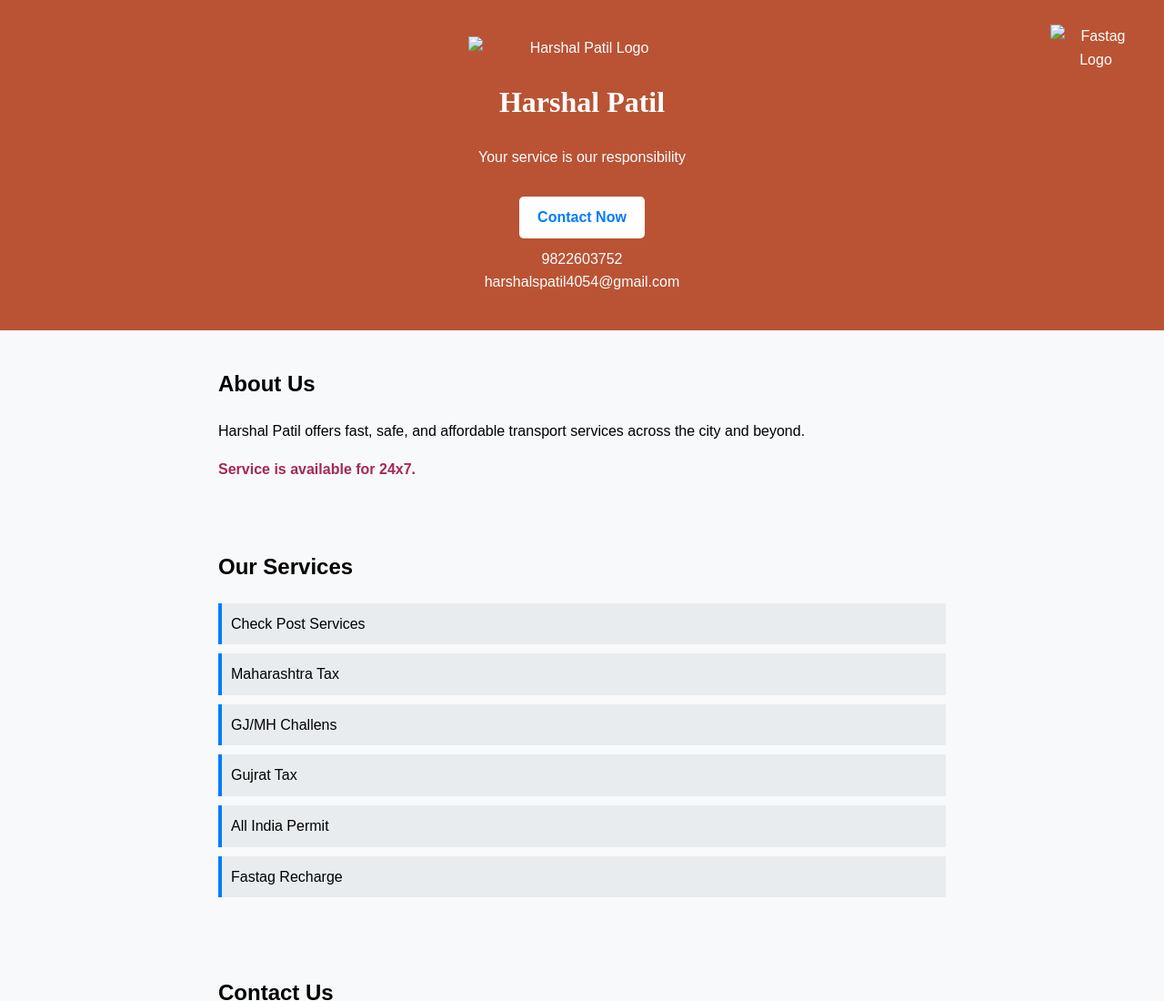
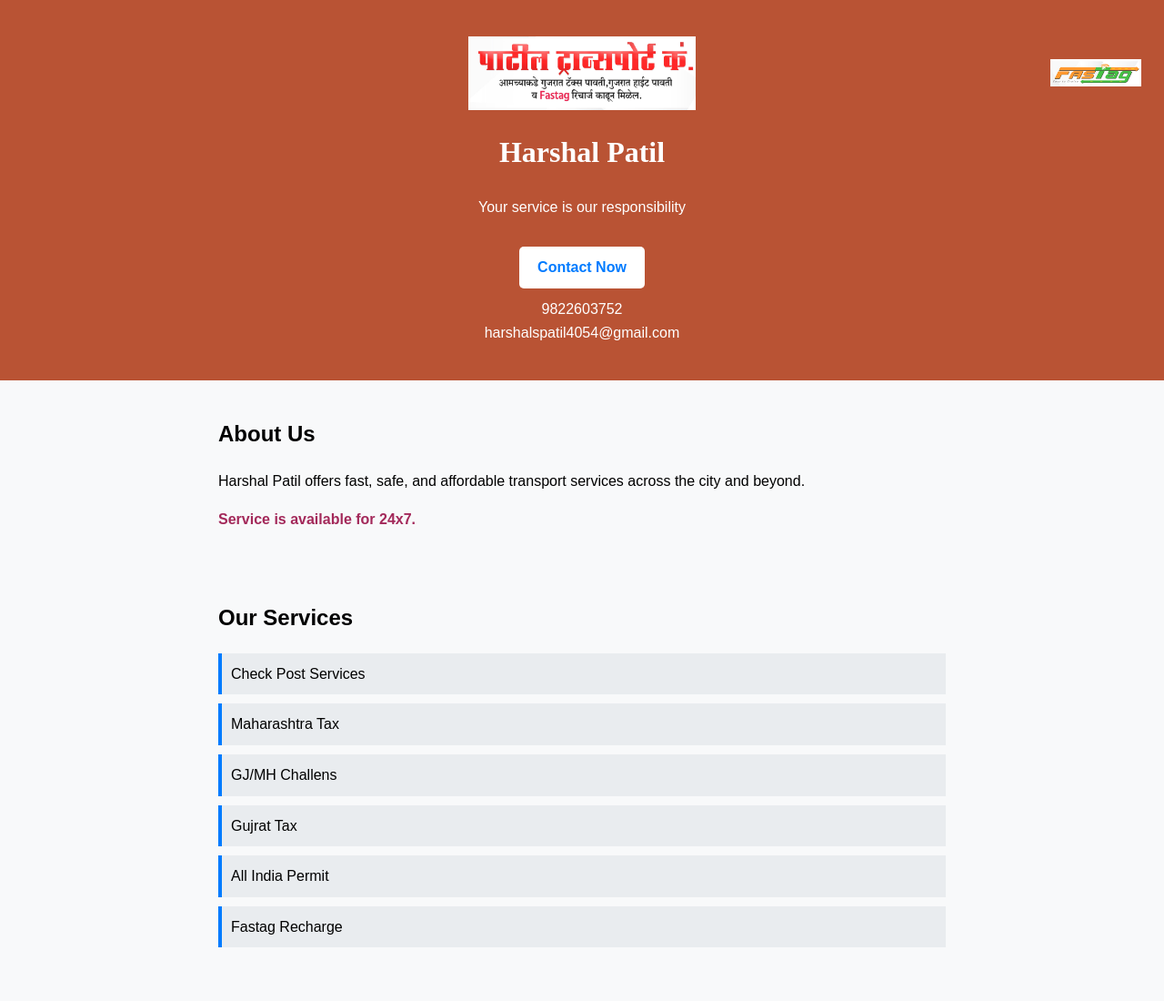
Before and after one commit to 9822603752/Harshal-Transport, a plain HTML site: page index.html in a window 1280 px wide. Shown: the top 1100 px of the page at 91% size. Drawn offline with Linux system fonts and the light colour scheme.

Commit message:
Update index.html
logos path changes

```diff
--- a/index.html
+++ b/index.html
@@ -11,8 +11,8 @@
 <body>
     <header class="hero">
         <div class="logo-container">
-            <img src="../assets/logos/harshal-patil-transportation-logo.jpeg" alt="Harshal Patil Logo" class="logo" />
-            <img src="../assets/logos/fastag.jpeg" alt="Fastag Logo" class="fastag-logo" />
+            <img src="./harshal-patil-transportation-logo.jpeg" alt="Harshal Patil Logo" class="logo" />
+            <img src="./fastag.jpeg" alt="Fastag Logo" class="fastag-logo" />
         </div>
         <h1 class="title">Harshal Patil</h1>
         <p>Your service is our responsibility</p>
@@ -57,4 +57,5 @@
     <script src="script.js"></script>
 </body>
 
+
 </html>
```
